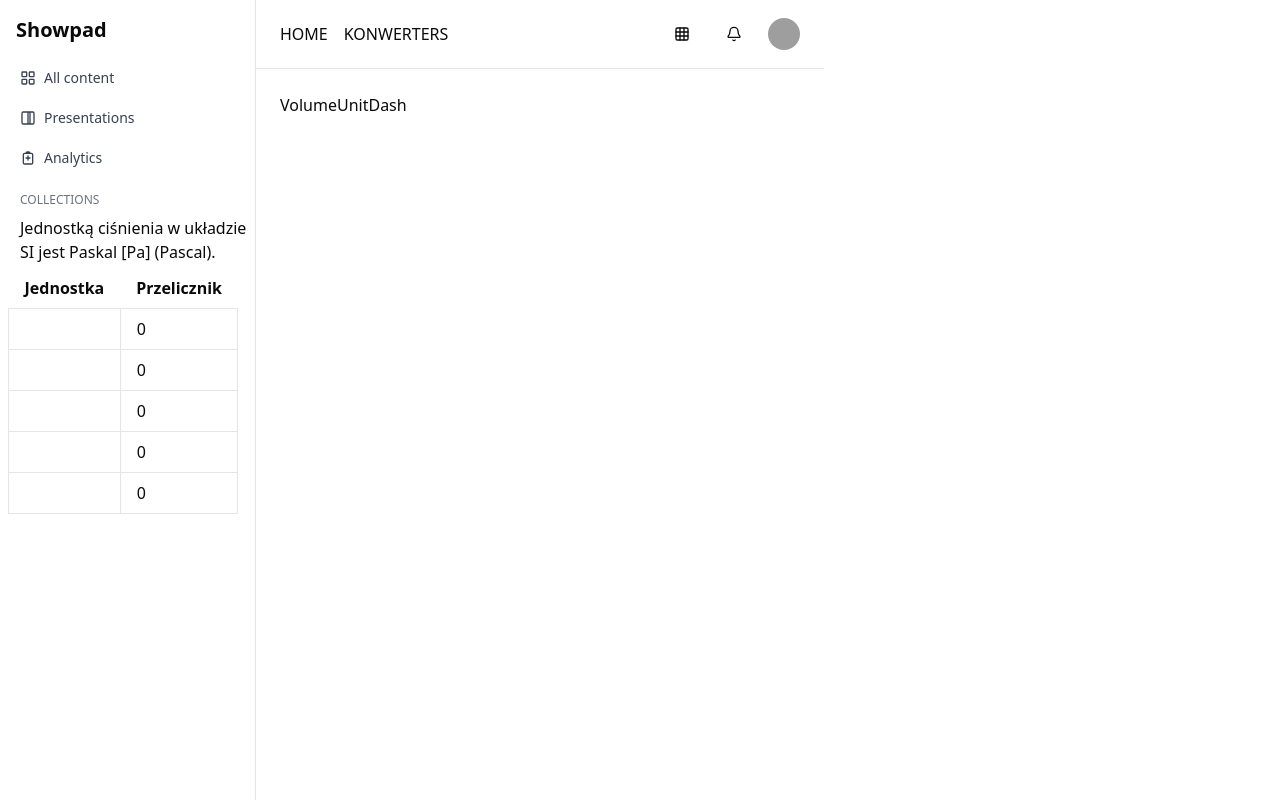
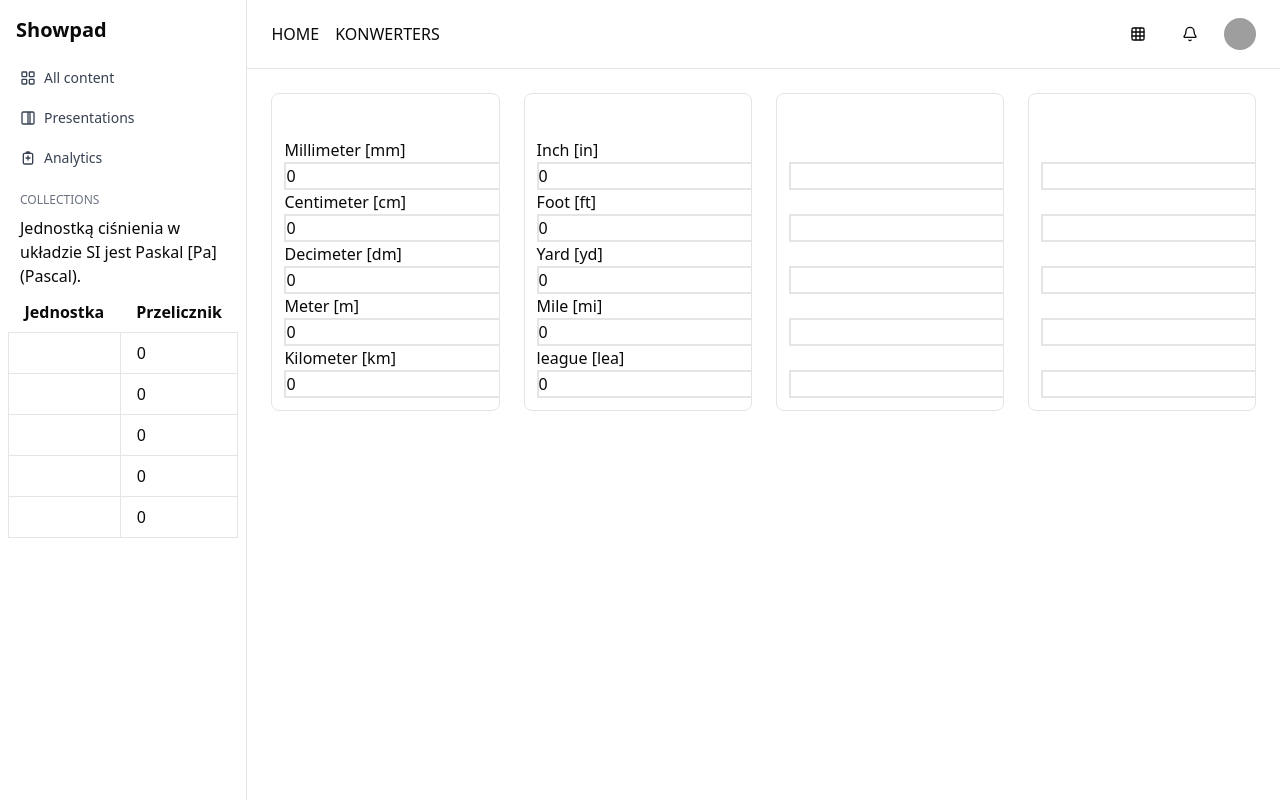
Before and after one commit to PiotrCembrowski/uniter, a Next.js app: page /volume in a window 1280 px wide. Built offline with nearby package versions, Linux system fonts and the light colour scheme; grey boxes are pictures that could not be loaded; what next-redux-wrapper would draw is missing.

Commit message:
basic setup

```diff
--- /dev/null
+++ b/app/components/units/VolumeUnitCard.tsx
@@ -0,0 +1,189 @@
+"use client";
+
+import { useEffect, useState } from "react";
+import { newImperialState, newMetricState } from "@/store";
+import { useDispatch } from "react-redux";
+
+export type Values = {
+  unit1: number;
+  unit2: number;
+  unit3: number;
+  unit4: number;
+  unit5: number;
+  unit6?: number;
+  unit7?: number;
+  unit8?: number;
+  unit9?: number;
+};
+
+interface UnitCardProps {
+  title: string;
+  value?: Values;
+}
+
+export default function VolumeUnitCard({ title, value }: UnitCardProps) {
+  const [unit1Name, setUnit1Name] = useState<string>();
+  const [unit2Name, setUnit2Name] = useState<string>();
+  const [unit3Name, setUnit3Name] = useState<string>();
+  const [unit4Name, setUnit4Name] = useState<string>();
+  const [unit5Name, setUnit5Name] = useState<string>();
+
+  useEffect(() => {
+    if (title === "Imperial System") {
+      setUnit1Name("Inch [in]");
+      setUnit2Name("Foot [ft]");
+      setUnit3Name("Yard [yd]");
+      setUnit4Name("Mile [mi]");
+      setUnit5Name("league [lea]");
+    }
+    if (title === "Metric System") {
+      setUnit1Name("Millimeter [mm]");
+      setUnit2Name("Centimeter [cm]");
+      setUnit3Name("Decimeter [dm]");
+      setUnit4Name("Meter [m]");
+      setUnit5Name("Kilometer [km]");
+    }
+  }, [title]);
+
+  let baseValue: number;
+  let metricValue: number;
+  let imperialValue: number;
+  let kitchenValue: number;
+  let americanValue: number;
+  const dispatch = useDispatch();
+
+  const handleChange = (event: React.ChangeEvent<HTMLInputElement>) => {
+    const inputName = event.target.name;
+    const inputValue = Number(event.target.value);
+    const inputTitle = event.target.dataset.title;
+
+    if (title === "Imperial System" && inputTitle === "Imperial System") {
+      switch (inputName) {
+        case "unit1":
+          baseValue = inputValue;
+          metricValue = baseValue * 25.4;
+          break;
+        case "unit2":
+          baseValue = inputValue * 12;
+          metricValue = baseValue * 25.4;
+          break;
+        case "unit3":
+          baseValue = inputValue * 36;
+          metricValue = baseValue * 25.4;
+          break;
+        case "unit4":
+          baseValue = inputValue * 63360;
+          metricValue = baseValue * 25.4;
+          break;
+        case "unit5":
+          baseValue = inputValue * 190000;
+          metricValue = baseValue * 25.4;
+          break;
+        default:
+          baseValue = inputValue;
+      }
+
+      dispatch(newImperialState(baseValue));
+      dispatch(newMetricState(metricValue));
+    }
+
+    if (title === "Metric System" && inputTitle === "Metric System") {
+      switch (inputName) {
+        case "unit1":
+          baseValue = inputValue;
+          imperialValue = baseValue / 25.4;
+          break;
+        case "unit2":
+          baseValue = inputValue * 10;
+          imperialValue = baseValue / 25.4;
+          break;
+        case "unit3":
+          baseValue = inputValue * 100;
+          imperialValue = baseValue / 25.4;
+          break;
+        case "unit4":
+          baseValue = inputValue * 1000;
+          imperialValue = baseValue / 25.4;
+          break;
+        case "unit5":
+          baseValue = inputValue * 1000000;
+          imperialValue = baseValue / 25.4;
+          break;
+        default:
+          baseValue = inputValue;
+      }
+      dispatch(newMetricState(baseValue));
+      dispatch(newImperialState(imperialValue));
+    }
+  };
+
+  return (
+    <div className="group relative overflow-hidden rounded-lg border bg-white">
+      <div className="aspect-[4/3] p-3">
+        <div className="mb-8">
+          <h3 className="font-medium text-gray-900"></h3>
+        </div>
+        <div>
+          <label>{unit1Name}</label>
+          <br />
+          <input
+            name="unit1"
+            className="border-2"
+            type="text"
+            onChange={handleChange}
+            value={value?.unit1}
+            data-title={title}
+          />
+        </div>
+        <div>
+          <label htmlFor="">{unit2Name}</label>
+          <br />
+          <input
+            name="unit2"
+            className="border-2"
+            type="text"
+            onChange={handleChange}
+            value={value?.unit2}
+            data-title={title}
+          />
+        </div>
+        <div>
+          <label htmlFor="">{unit3Name}</label>
+          <br />
+          <input
+            name="unit3"
+            className="border-2"
+            type="text"
+            onChange={handleChange}
+            value={value?.unit3}
+            data-title={title}
+          />
+        </div>
+        <div>
+          <label htmlFor="">{unit4Name}</label>
+          <br />
+          <input
+            name="unit4"
+            className="border-2"
+            type="text"
+            onChange={handleChange}
+            value={value?.unit4}
+            data-title={title}
+          />
+        </div>
+        <div>
+          <label htmlFor="">{unit5Name}</label>
+          <br />
+          <input
+            name="unit5"
+            className="border-2"
+            type="text"
+            onChange={handleChange}
+            value={value?.unit5}
+            data-title={title}
+          />
+        </div>
+      </div>
+    </div>
+  );
+}
--- a/app/components/units/VolumeUnitDash.tsx
+++ b/app/components/units/VolumeUnitDash.tsx
@@ -1,7 +1,45 @@
-import React from "react";
+"use client";
+
+import React, { useEffect } from "react";
+import UnitCard, { ValuesMetric } from "./LengthUnitCard";
+import { useState } from "react";
+import { useAppSelector } from "@/store/hooks";
 
 const VolumeUnitDash = () => {
-  return <div>VolumeUnitDash</div>;
+  const showMetricValue = useAppSelector((state) => state.metricUnits.units);
+  const showImperialValue = useAppSelector(
+    (state) => state.imperialUnits.units
+  );
+
+  const [metricValue, setMetricValue] = useState<ValuesMetric>();
+
+  const [imperialValue, setImperialValue] = useState<ValuesMetric>();
+
+  useEffect(() => {
+    setImperialValue({
+      unit1: showImperialValue,
+      unit2: showImperialValue * 0.083,
+      unit3: showImperialValue * 0.0277778,
+      unit4: showImperialValue * 0.000568182,
+      unit5: showImperialValue * 0.000015783,
+    });
+    setMetricValue({
+      unit1: showMetricValue,
+      unit2: showMetricValue * 0.1,
+      unit3: showMetricValue * 0.01,
+      unit4: showMetricValue * 0.001,
+      unit5: showMetricValue * 0.000001,
+    });
+  }, [showMetricValue, showImperialValue]);
+
+  return (
+    <div className="grid grid-cols-1 gap-6 md:grid-cols-2 lg:grid-cols-4">
+      <UnitCard title="Metric System" value={metricValue} />
+      <UnitCard title="Imperial System" value={imperialValue} />
+      <UnitCard title="Sea Metric" />
+      <UnitCard title="Astronomic Metric" />
+    </div>
+  );
 };
 
 export default VolumeUnitDash;
```
